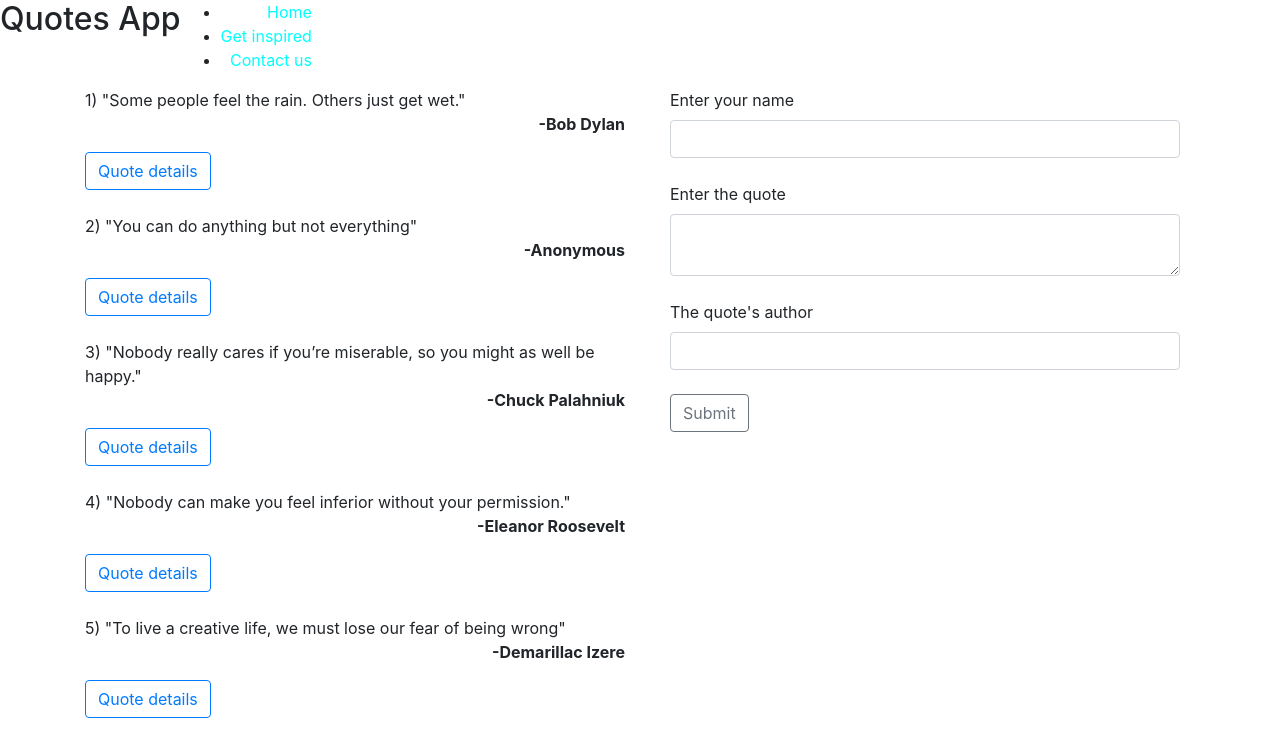
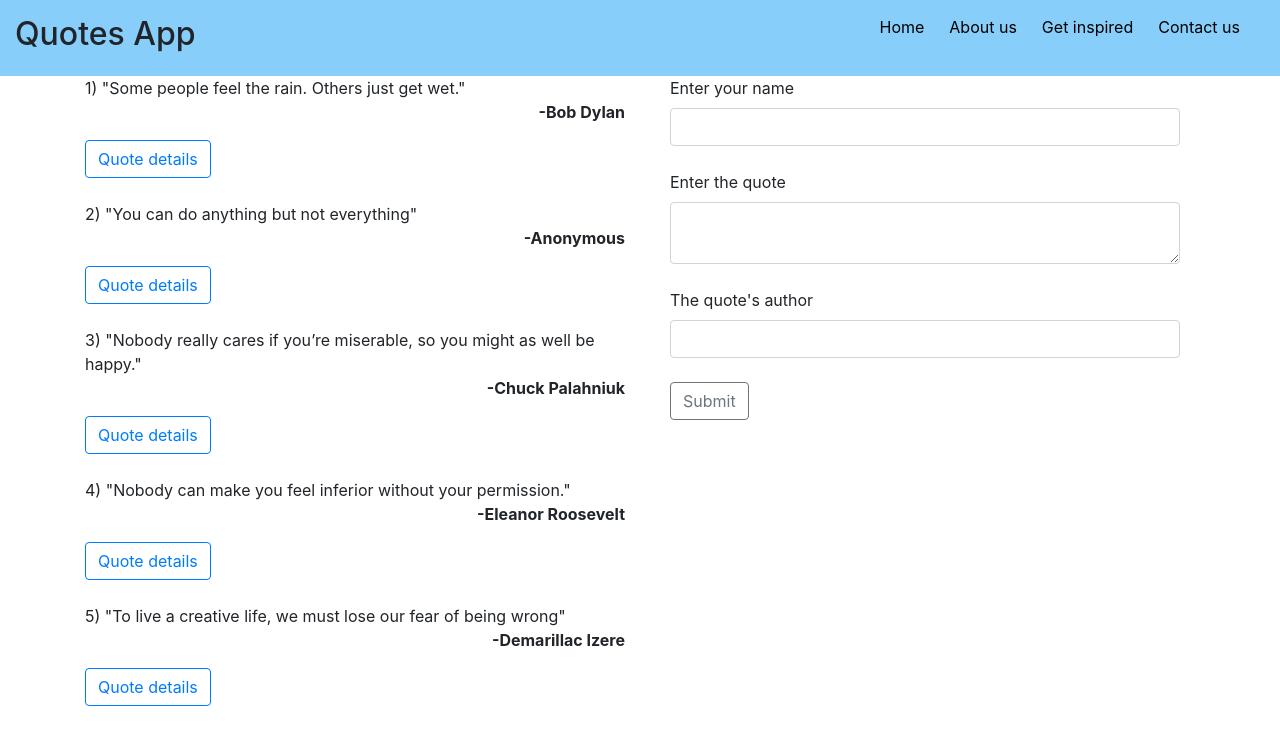
Before and after one commit to demarillacizere/quotes, an Angular app: page / in a window 1280 px wide. Shown: the top 756 px of the page. Built offline with nearby package versions, Linux system fonts and the light colour scheme.

Commit message:
styled the header

```diff
--- a/src/app/quotes/quotes.component.css
+++ b/src/app/quotes/quotes.component.css
@@ -1,15 +1,21 @@
 header{
     display: flex;
+    width:100%;
+    justify-content: space-between;
+    background-color:lightskyblue;
+    position: relative;
+    padding:15px;
 
 }
 nav{
     text-align: right;
 }
-nav ul{
-   display: inline-block;
-   margin-right:15px;
+nav li{
+    display: inline-block;
+   margin-right:25px;
+   list-style: none;
 }
 nav a{
     text-decoration:none;
-    color:cyan;
+    color:black;
 }
--- a/src/app/quotes/quotes.component.html
+++ b/src/app/quotes/quotes.component.html
@@ -3,6 +3,7 @@
     <nav>
         <ul>
             <li><a href="#">Home</a></li>
+            <li><a href="#">About us</a></li>
             <li><a href="#">Get inspired</a></li>
             <li><a href="#">Contact us</a></li>
         </ul>
```
